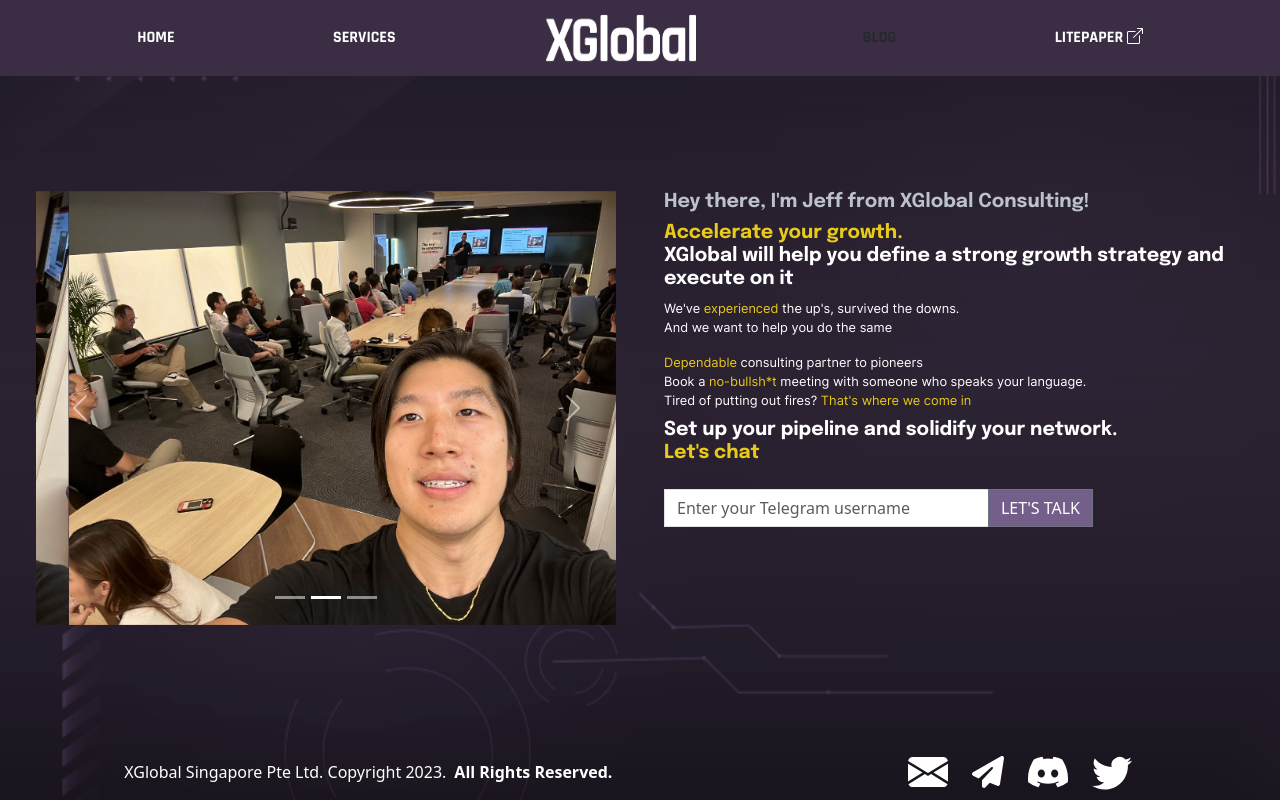
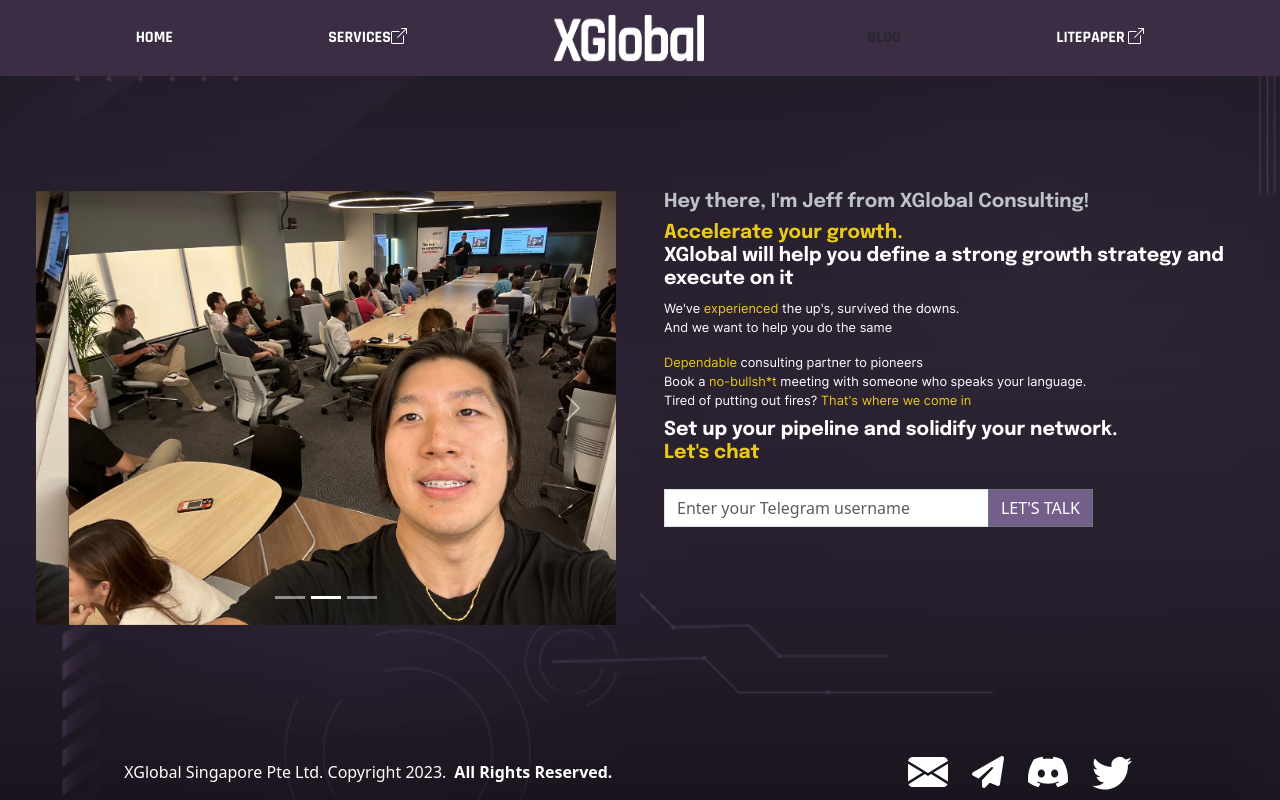
Before and after one commit to DanielUrn/xgantipattern, a React (Create React App) app: page / in a window 1280 px wide. Built offline with nearby package versions, Linux system fonts and the light colour scheme.

Commit message:
small changes

```diff
--- a/src/components/navbar.js
+++ b/src/components/navbar.js
@@ -24,7 +24,7 @@ const Navigation = () => {
         <Navbar.Collapse id="basic-navbar-nav" className="">
           <Nav className="align-items-center justify-content-around flex-grow-1 gap-lg-5">
             <Nav.Link href="/">Home</Nav.Link>
-            <Nav.Link href="bit.ly/xglobalGG">Services</Nav.Link>
+            <Nav.Link href="https://bit.ly/xglobalGG">Services<BoxArrowUpRight className="mb-1"></BoxArrowUpRight></Nav.Link>
 
             <Navbar.Brand href="/" className="d-none d-lg-inline-block">
               <img
```
